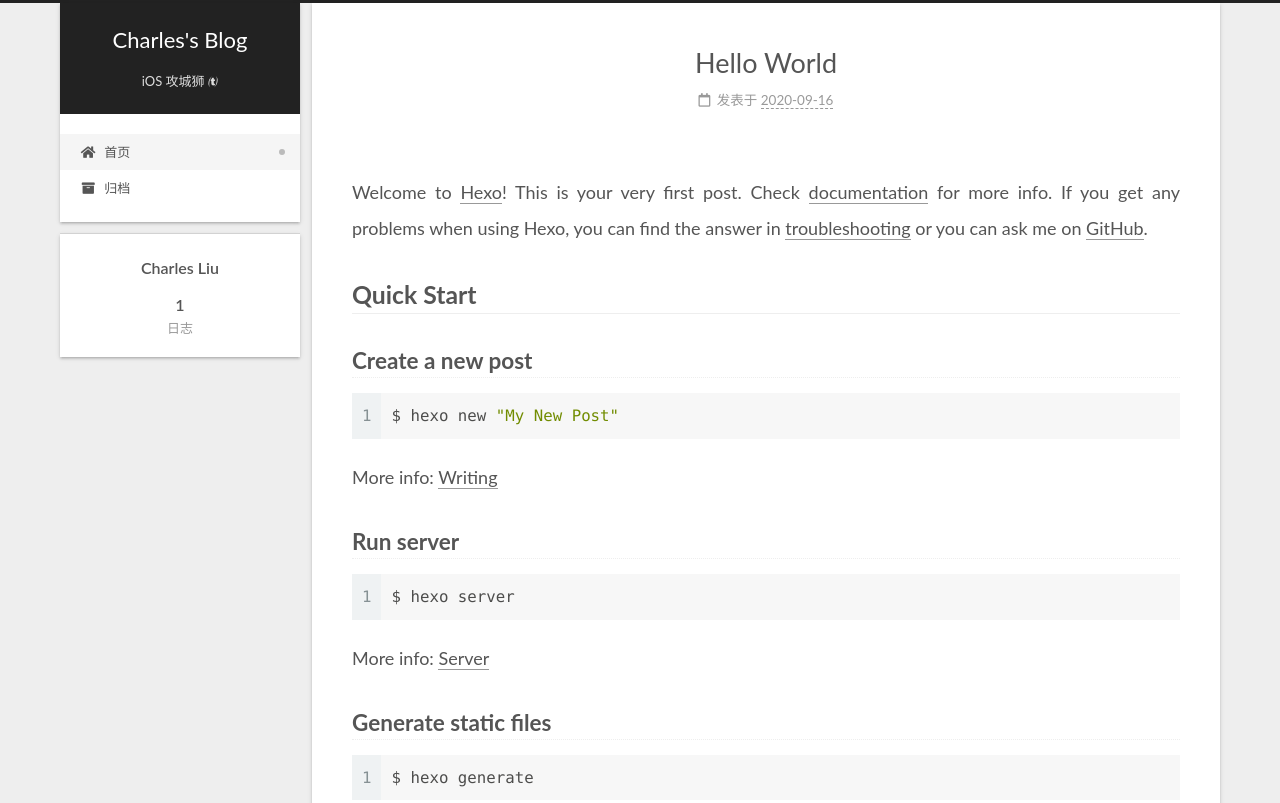
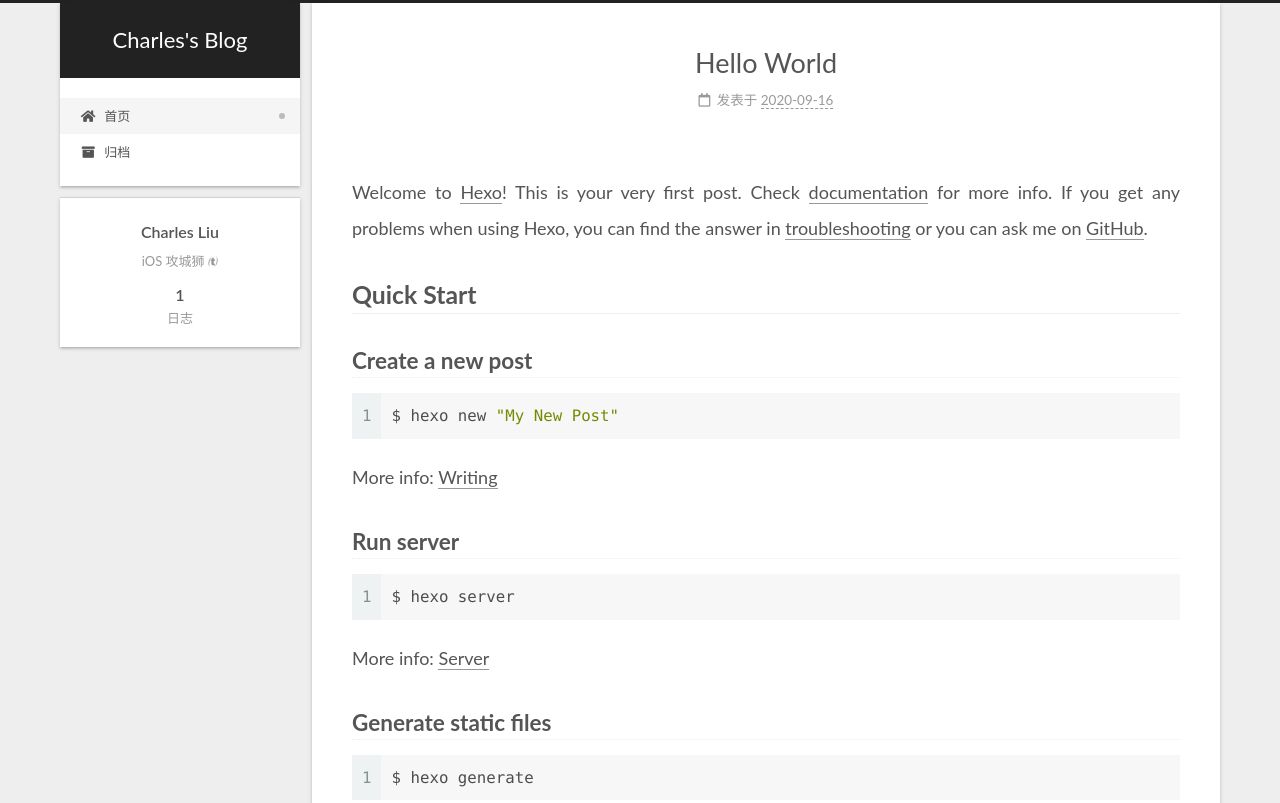
Before and after one commit to charles0126dev/charles.github.io, a plain HTML site: page index.html in a window 1280 px wide. Shown: the top 803 px of the page. Drawn offline with Linux system fonts and the light colour scheme.

Commit message:
Site updated: 2020-09-18 10:19:19

```diff
--- a/css/main.css
+++ b/css/main.css
@@ -1168,7 +1168,7 @@ pre .javascript .function {
 }
 .links-of-author a::before,
 .links-of-author span.exturl::before {
-  background: #61fa71;
+  background: #bd0569;
   border-radius: 50%;
   content: ' ';
   display: inline-block;
--- a/index.html
+++ b/index.html
@@ -20,10 +20,12 @@
     var CONFIG = {"hostname":"example.com","root":"/","scheme":"Gemini","version":"7.8.0","exturl":false,"sidebar":{"position":"left","display":"post","padding":18,"offset":12,"onmobile":false},"copycode":{"enable":false,"show_result":false,"style":null},"back2top":{"enable":true,"sidebar":false,"scrollpercent":false},"bookmark":{"enable":false,"color":"#222","save":"auto"},"fancybox":false,"mediumzoom":false,"lazyload":false,"pangu":false,"comments":{"style":"tabs","active":null,"storage":true,"lazyload":false,"nav":null},"algolia":{"hits":{"per_page":10},"labels":{"input_placeholder":"Search for Posts","hits_empty":"We didn't find any results for the search: ${query}","hits_stats":"${hits} results found in ${time} ms"}},"localsearch":{"enable":false,"trigger":"auto","top_n_per_article":1,"unescape":false,"preload":false},"motion":{"enable":true,"async":false,"transition":{"post_block":"fadeIn","post_header":"slideDownIn","post_body":"slideDownIn","coll_header":"slideLeftIn","sidebar":"slideUpIn"}}};
   </script>
 
-  <meta property="og:type" content="website">
+  <meta name="description" content="iOS 攻城狮 ">
+<meta property="og:type" content="website">
 <meta property="og:title" content="Charles&#39;s Blog">
 <meta property="og:url" content="http://example.com/index.html">
 <meta property="og:site_name" content="Charles&#39;s Blog">
+<meta property="og:description" content="iOS 攻城狮 ">
 <meta property="og:locale">
 <meta property="article:author" content="Charles Liu">
 <meta name="twitter:card" content="summary">
@@ -95,7 +97,6 @@
       <h1 class="site-title">Charles's Blog</h1>
       <span class="logo-line-after"><i></i></span>
     </a>
-      <p class="site-subtitle" itemprop="description">iOS 攻城狮 </p>
   </div>
 
   <div class="site-nav-right">
@@ -151,7 +152,7 @@
     <span hidden itemprop="author" itemscope itemtype="http://schema.org/Person">
       <meta itemprop="image" content="/images/avatar.gif">
       <meta itemprop="name" content="Charles Liu">
-      <meta itemprop="description" content="">
+      <meta itemprop="description" content="iOS 攻城狮 ">
     </span>
 
     <span hidden itemprop="publisher" itemscope itemtype="http://schema.org/Organization">
@@ -271,7 +272,7 @@
       <div class="site-overview-wrap sidebar-panel">
         <div class="site-author motion-element" itemprop="author" itemscope itemtype="http://schema.org/Person">
   <p class="site-author-name" itemprop="name">Charles Liu</p>
-  <div class="site-description" itemprop="description"></div>
+  <div class="site-description" itemprop="description">iOS 攻城狮 </div>
 </div>
 <div class="site-state-wrap motion-element">
   <nav class="site-state">
```
Also changed, not shown: 2020/09/16/hello-world/index.html (+2 -3 lines), archives/2020/09/index.html (+4 -3 lines), archives/2020/index.html (+4 -3 lines), archives/index.html (+4 -3 lines).
